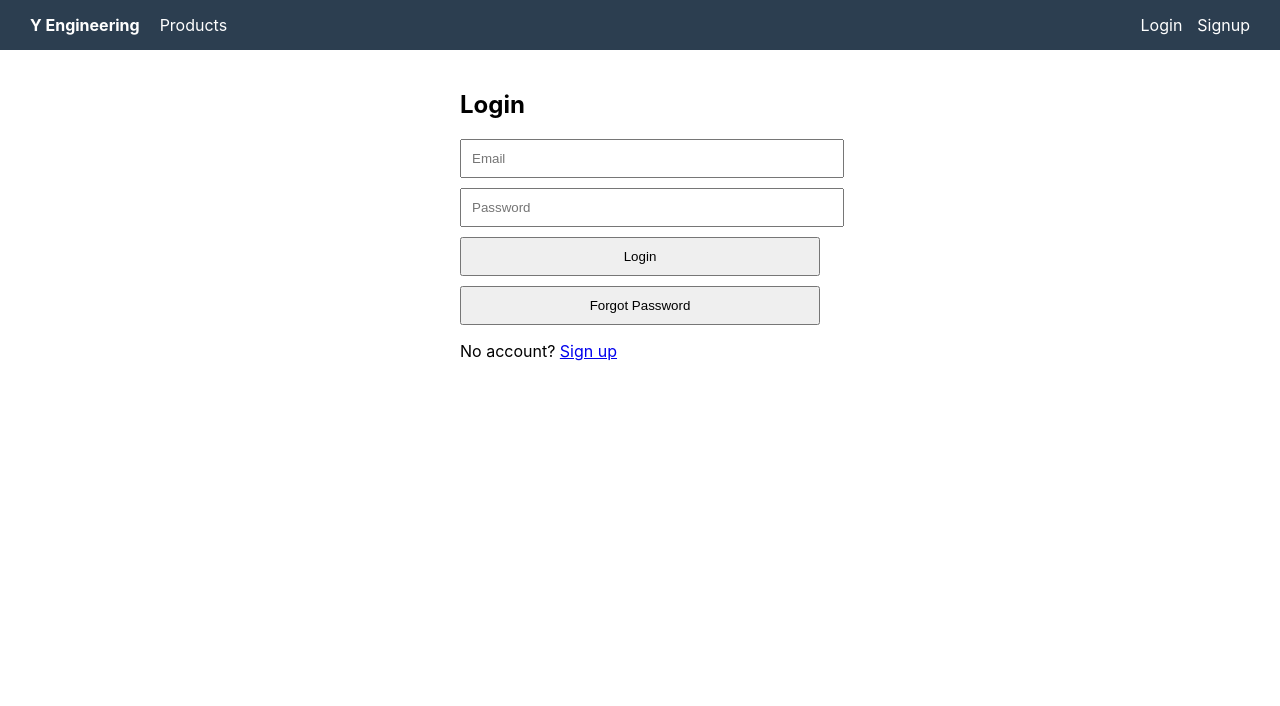
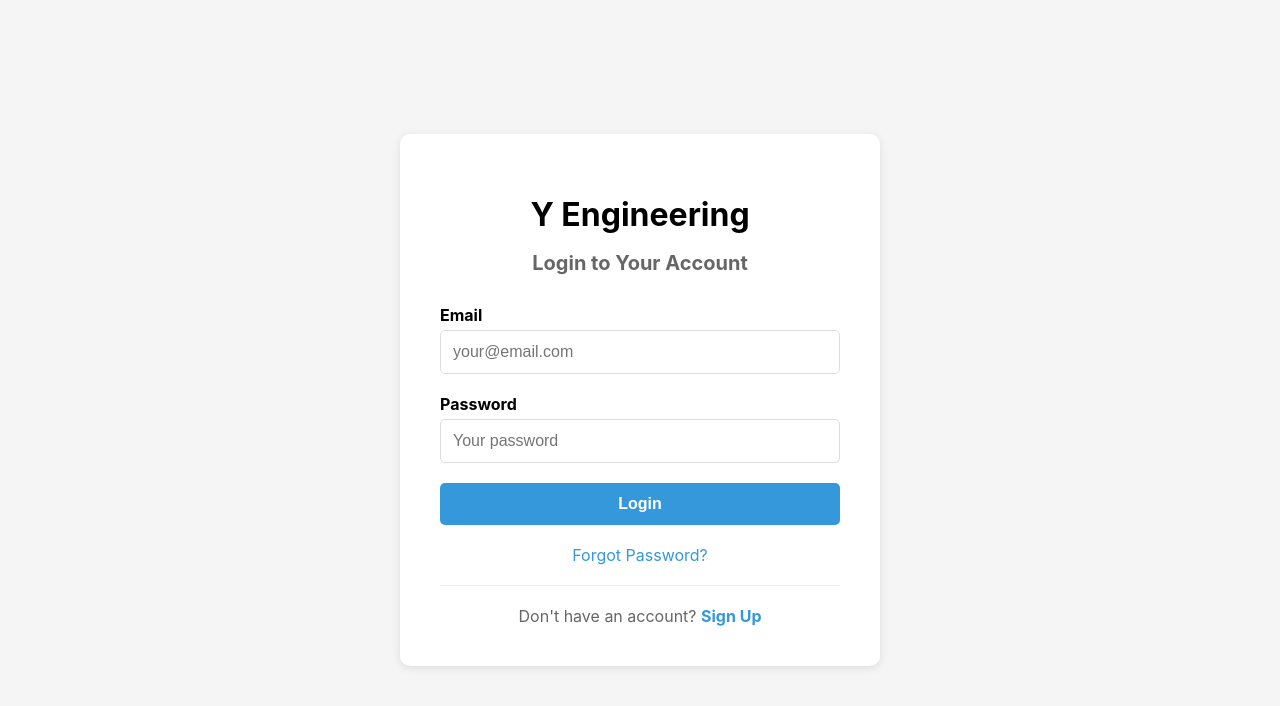
Before and after one commit to Heshan1478/y_engineer, a React (Create React App) app in the folder y_eng_frontend/: page /login in a window 1280 px wide. Shown: the top 706 px of the page. Built offline with nearby package versions, Linux system fonts and the light colour scheme; no server answers.

Commit message:
update signup/login/producr workflow

```diff
--- a/y_eng_frontend/src/App.js
+++ b/y_eng_frontend/src/App.js
@@ -1,5 +1,5 @@
 // src/App.js
-import { BrowserRouter as Router, Routes, Route, Link } from 'react-router-dom';
+import { BrowserRouter as Router, Routes, Route, Link, Navigate } from 'react-router-dom';
 import { useState, useEffect } from 'react';
 import { supabase } from './supabaseClient';
 import Signup from './pages/Signup';
@@ -10,11 +10,13 @@ import Products from './pages/Products';
 
 function App() {
   const [user, setUser] = useState(null);
+  const [loading, setLoading] = useState(true);
 
   useEffect(() => {
     // Check current user
     supabase.auth.getSession().then(({ data: { session } }) => {
       setUser(session?.user ?? null);
+      setLoading(false);
     });
 
     // Listen for auth changes
@@ -30,10 +32,25 @@ function App() {
     setUser(null);
   };
 
+  // Show loading while checking authentication
+  if (loading) {
+    return (
+      <div style={{
+        display: 'flex',
+        justifyContent: 'center',
+        alignItems: 'center',
+        height: '100vh'
+      }}>
+        <h2>Loading...</h2>
+      </div>
+    );
+  }
+
   return (
     <Router>
       <div>
-        {/* Navigation Bar */}
+        {/* Navigation Bar - Only show if user is logged in */}
+        {user && (
           <nav style={{
             padding: '15px 30px',
             backgroundColor: '#2c3e50',
@@ -49,15 +66,13 @@ function App() {
               <Link to="/products" style={{ color: 'white', textDecoration: 'none' }}>
                 Products
               </Link>
+              <Link to="/dashboard" style={{ color: 'white', textDecoration: 'none' }}>
+                Dashboard
+              </Link>
             </div>
 
             <div style={{ display: 'flex', gap: 15, alignItems: 'center' }}>
-            {user ? (
-              <>
               <span>Welcome, {user.email}</span>
-                <Link to="/dashboard" style={{ color: 'white', textDecoration: 'none' }}>
-                  Dashboard
-                </Link>
               <button
                 onClick={handleLogout}
                 style={{
@@ -71,23 +86,28 @@ function App() {
               >
                 Logout
               </button>
-              </>
-            ) : (
-              <>
-                <Link to="/login" style={{ color: 'white', textDecoration: 'none' }}>
-                  Login
-                </Link>
-                <Link to="/signup" style={{ color: 'white', textDecoration: 'none' }}>
-                  Signup
-                </Link>
-              </>
-            )}
             </div>
           </nav>
+        )}
 
         {/* Routes */}
         <Routes>
+          {/* Public Routes - Only accessible when NOT logged in */}
+          <Route path="/login" element={
+            user ? <Navigate to="/products" /> : <Login />
+          } />
+
+          <Route path="/signup" element={
+            user ? <Navigate to="/products" /> : <Signup />
+          } />
+
+          <Route path="/reset-password" element={
+            user ? <Navigate to="/products" /> : <ResetPassword />
+          } />
+
+          {/* Protected Routes - Only accessible when logged in */}
           <Route path="/" element={
+            user ? (
               <div style={{ padding: 40, textAlign: 'center' }}>
                 <h1>Welcome to Y Engineering</h1>
                 <p>Your one-stop shop for electrical equipment and repairs</p>
@@ -106,17 +126,22 @@ function App() {
                   </button>
                 </Link>
               </div>
+            ) : (
+              <Navigate to="/login" />
+            )
           } />
 
-          {/* Public Routes - Anyone can access */}
-          <Route path="/products" element={<Products />} />
-          <Route path="/signup" element={<Signup />} />
-          <Route path="/login" element={<Login />} />
-          <Route path="/reset-password" element={<ResetPassword />} />
+          <Route path="/products" element={
+            user ? <Products /> : <Navigate to="/login" />
+          } />
 
-          {/* Protected Routes - Need login */}
           <Route path="/dashboard" element={
-            user ? <Dashboard /> : <Login />
+            user ? <Dashboard /> : <Navigate to="/login" />
+          } />
+
+          {/* Catch all - redirect to login or home based on auth */}
+          <Route path="*" element={
+            <Navigate to={user ? "/" : "/login"} />
           } />
         </Routes>
       </div>
--- a/y_eng_frontend/src/pages/Login.jsx
+++ b/y_eng_frontend/src/pages/Login.jsx
@@ -1,3 +1,4 @@
+// src/pages/Login.jsx
 import { useState } from "react";
 import { supabase } from "../supabaseClient";
 import { Link, useNavigate } from "react-router-dom";
@@ -6,69 +7,144 @@ export default function Login() {
   const [email, setEmail] = useState("");
   const [password, setPassword] = useState("");
   const [msg, setMsg] = useState("");
+  const [loading, setLoading] = useState(false);
   const navigate = useNavigate();
 
   const handleLogin = async (e) => {
     e.preventDefault();
     setMsg("");
+    setLoading(true);
 
     const { error } = await supabase.auth.signInWithPassword({ email, password });
 
-    if (error) setMsg(error.message);
-    else navigate("/dashboard");
-  };
-  const handleForgotPassword = async () => {
-  setMsg("");
-
-  if (!email) {
-    setMsg("Please enter your email first.");
-    return;
+    if (error) {
+      setMsg(error.message);
+      setLoading(false);
+    } else {
+      setMsg("Login successful! Redirecting...");
+      // Navigate to products page after successful login
+      setTimeout(() => {
+        navigate("/products");
+      }, 1000);
     }
-
-  const { error } = await supabase.auth.resetPasswordForEmail(email, {
-    redirectTo: "http://localhost:3000/reset-password",
-  });
-
-  if (error) setMsg(error.message);
-  else setMsg("Password reset email sent. Check your inbox.");
   };
 
+  return (
+    <div style={{
+      display: 'flex',
+      justifyContent: 'center',
+      alignItems: 'center',
+      minHeight: '100vh',
+      backgroundColor: '#f5f5f5'
+    }}>
+      <div style={{
+        maxWidth: 400,
+        width: '100%',
+        padding: 40,
+        backgroundColor: 'white',
+        borderRadius: 10,
+        boxShadow: '0 2px 10px rgba(0,0,0,0.1)'
+      }}>
+        <h1 style={{ textAlign: 'center', marginBottom: 10 }}>Y Engineering</h1>
+        <h2 style={{ textAlign: 'center', marginBottom: 30, fontSize: 20, color: '#666' }}>
+          Login to Your Account
+        </h2>
 
-  return (
-    <div style={{ maxWidth: 360, margin: "40px auto" }}>
-      <h2>Login</h2>
         <form onSubmit={handleLogin}>
+          <div style={{ marginBottom: 20 }}>
+            <label style={{ display: 'block', marginBottom: 5, fontWeight: 'bold' }}>
+              Email
+            </label>
             <input
-          style={{ width: "100%", padding: 10, marginBottom: 10 }}
-          placeholder="Email"
+              type="email"
+              required
+              style={{
+                width: '100%',
+                padding: 12,
+                fontSize: 16,
+                border: '1px solid #ddd',
+                borderRadius: 5,
+                boxSizing: 'border-box'
+              }}
+              placeholder="your@email.com"
               value={email}
               onChange={(e) => setEmail(e.target.value)}
             />
+          </div>
+
+          <div style={{ marginBottom: 20 }}>
+            <label style={{ display: 'block', marginBottom: 5, fontWeight: 'bold' }}>
+              Password
+            </label>
             <input
-          style={{ width: "100%", padding: 10, marginBottom: 10 }}
-          placeholder="Password"
               type="password"
+              required
+              style={{
+                width: '100%',
+                padding: 12,
+                fontSize: 16,
+                border: '1px solid #ddd',
+                borderRadius: 5,
+                boxSizing: 'border-box'
+              }}
+              placeholder="Your password"
               value={password}
               onChange={(e) => setPassword(e.target.value)}
             />
-        <button style={{ width: "100%", padding: 10 }}>Login</button>
+          </div>
+
           <button
-          type="button"
-           onClick={handleForgotPassword}
-          style={{ width: "100%", padding: 10, marginTop: 10 }}
+            type="submit"
+            disabled={loading}
+            style={{
+              width: '100%',
+              padding: 12,
+              fontSize: 16,
+              backgroundColor: loading ? '#ccc' : '#3498db',
+              color: 'white',
+              border: 'none',
+              borderRadius: 5,
+              cursor: loading ? 'not-allowed' : 'pointer',
+              fontWeight: 'bold'
+            }}
           >
-          Forgot Password
+            {loading ? 'Logging in...' : 'Login'}
           </button>
-
         </form>
 
-      {msg && <p>{msg}</p>}
+        {msg && (
+          <div style={{
+            marginTop: 20,
+            padding: 12,
+            backgroundColor: msg.includes('successful') ? '#d4edda' : '#f8d7da',
+            color: msg.includes('successful') ? '#155724' : '#721c24',
+            borderRadius: 5,
+            textAlign: 'center'
+          }}>
+            {msg}
+          </div>
+        )}
 
-      <p>
-        No account? <Link to="/signup">Sign up</Link>
+        <div style={{ marginTop: 20, textAlign: 'center' }}>
+          <Link to="/reset-password" style={{ color: '#3498db', textDecoration: 'none' }}>
+            Forgot Password?
+          </Link>
+        </div>
+
+        <div style={{
+          marginTop: 20,
+          paddingTop: 20,
+          borderTop: '1px solid #eee',
+          textAlign: 'center'
+        }}>
+          <p style={{ margin: 0, color: '#666' }}>
+            Don't have an account?{' '}
+            <Link to="/signup" style={{ color: '#3498db', textDecoration: 'none', fontWeight: 'bold' }}>
+              Sign Up
+            </Link>
           </p>
         </div>
-
+      </div>
+    </div>
   );
-
 }
--- a/y_eng_frontend/src/pages/Signup.jsx
+++ b/y_eng_frontend/src/pages/Signup.jsx
@@ -1,47 +1,179 @@
+// src/pages/Signup.jsx
 import { useState } from "react";
 import { supabase } from "../supabaseClient";
-import { Link } from "react-router-dom";
+import { Link, useNavigate } from "react-router-dom";
 
 export default function Signup() {
   const [email, setEmail] = useState("");
   const [password, setPassword] = useState("");
+  const [confirmPassword, setConfirmPassword] = useState("");
   const [msg, setMsg] = useState("");
+  const [loading, setLoading] = useState(false);
+  const navigate = useNavigate();
 
   const handleSignup = async (e) => {
     e.preventDefault();
     setMsg("");
 
+    // Validate passwords match
+    if (password !== confirmPassword) {
+      setMsg("Passwords do not match!");
+      return;
+    }
+
+    // Validate password length
+    if (password.length < 6) {
+      setMsg("Password must be at least 6 characters long!");
+      return;
+    }
+
+    setLoading(true);
+
     const { error } = await supabase.auth.signUp({ email, password });
 
-    if (error) setMsg(error.message);
-    else setMsg("Signup success! If email confirmation is ON, check your email.");
+    if (error) {
+      setMsg(error.message);
+      setLoading(false);
+    } else {
+      setMsg("Signup success! You can now login.");
+      // Redirect to login page after 2 seconds
+      setTimeout(() => {
+        navigate("/login");
+      }, 2000);
+    }
   };
 
   return (
-    <div style={{ maxWidth: 360, margin: "40px auto" }}>
-      <h2>Sign Up</h2>
+    <div style={{
+      display: 'flex',
+      justifyContent: 'center',
+      alignItems: 'center',
+      minHeight: '100vh',
+      backgroundColor: '#f5f5f5'
+    }}>
+      <div style={{
+        maxWidth: 400,
+        width: '100%',
+        padding: 40,
+        backgroundColor: 'white',
+        borderRadius: 10,
+        boxShadow: '0 2px 10px rgba(0,0,0,0.1)'
+      }}>
+        <h1 style={{ textAlign: 'center', marginBottom: 10 }}>Y Engineering</h1>
+        <h2 style={{ textAlign: 'center', marginBottom: 30, fontSize: 20, color: '#666' }}>
+          Create Your Account
+        </h2>
+
         <form onSubmit={handleSignup}>
+          <div style={{ marginBottom: 20 }}>
+            <label style={{ display: 'block', marginBottom: 5, fontWeight: 'bold' }}>
+              Email
+            </label>
             <input
-          style={{ width: "100%", padding: 10, marginBottom: 10 }}
-          placeholder="Email"
+              type="email"
+              required
+              style={{
+                width: '100%',
+                padding: 12,
+                fontSize: 16,
+                border: '1px solid #ddd',
+                borderRadius: 5,
+                boxSizing: 'border-box'
+              }}
+              placeholder="your@email.com"
               value={email}
               onChange={(e) => setEmail(e.target.value)}
             />
+          </div>
+
+          <div style={{ marginBottom: 20 }}>
+            <label style={{ display: 'block', marginBottom: 5, fontWeight: 'bold' }}>
+              Password
+            </label>
             <input
-          style={{ width: "100%", padding: 10, marginBottom: 10 }}
-          placeholder="Password"
               type="password"
+              required
+              style={{
+                width: '100%',
+                padding: 12,
+                fontSize: 16,
+                border: '1px solid #ddd',
+                borderRadius: 5,
+                boxSizing: 'border-box'
+              }}
+              placeholder="At least 6 characters"
               value={password}
               onChange={(e) => setPassword(e.target.value)}
             />
-        <button style={{ width: "100%", padding: 10 }}>Create account</button>
+          </div>
+
+          <div style={{ marginBottom: 20 }}>
+            <label style={{ display: 'block', marginBottom: 5, fontWeight: 'bold' }}>
+              Confirm Password
+            </label>
+            <input
+              type="password"
+              required
+              style={{
+                width: '100%',
+                padding: 12,
+                fontSize: 16,
+                border: '1px solid #ddd',
+                borderRadius: 5,
+                boxSizing: 'border-box'
+              }}
+              placeholder="Re-enter your password"
+              value={confirmPassword}
+              onChange={(e) => setConfirmPassword(e.target.value)}
+            />
+          </div>
+
+          <button
+            type="submit"
+            disabled={loading}
+            style={{
+              width: '100%',
+              padding: 12,
+              fontSize: 16,
+              backgroundColor: loading ? '#ccc' : '#27ae60',
+              color: 'white',
+              border: 'none',
+              borderRadius: 5,
+              cursor: loading ? 'not-allowed' : 'pointer',
+              fontWeight: 'bold'
+            }}
+          >
+            {loading ? 'Creating account...' : 'Create Account'}
+          </button>
         </form>
 
-      {msg && <p>{msg}</p>}
+        {msg && (
+          <div style={{
+            marginTop: 20,
+            padding: 12,
+            backgroundColor: msg.includes('success') ? '#d4edda' : '#f8d7da',
+            color: msg.includes('success') ? '#155724' : '#721c24',
+            borderRadius: 5,
+            textAlign: 'center'
+          }}>
+            {msg}
+          </div>
+        )}
 
-      <p>
-        Already have an account? <Link to="/login">Login</Link>
+        <div style={{
+          marginTop: 20,
+          paddingTop: 20,
+          borderTop: '1px solid #eee',
+          textAlign: 'center'
+        }}>
+          <p style={{ margin: 0, color: '#666' }}>
+            Already have an account?{' '}
+            <Link to="/login" style={{ color: '#3498db', textDecoration: 'none', fontWeight: 'bold' }}>
+              Login
+            </Link>
           </p>
+        </div>
+      </div>
     </div>
   );
 }
```
Also changed, not shown: y_eng_frontend/src/services/api.js (+31 -0 lines). Lines whose indentation alone changed are shown as unchanged.
